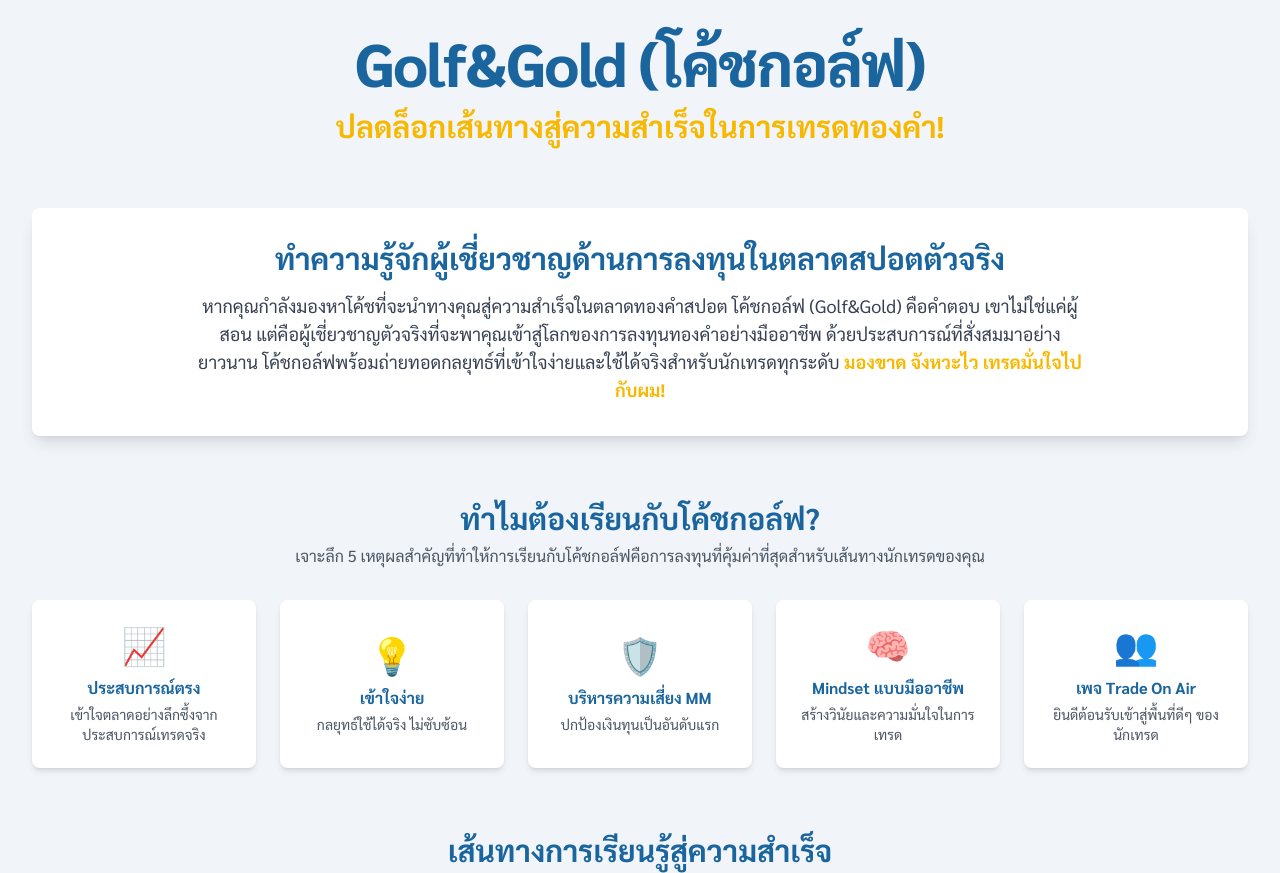
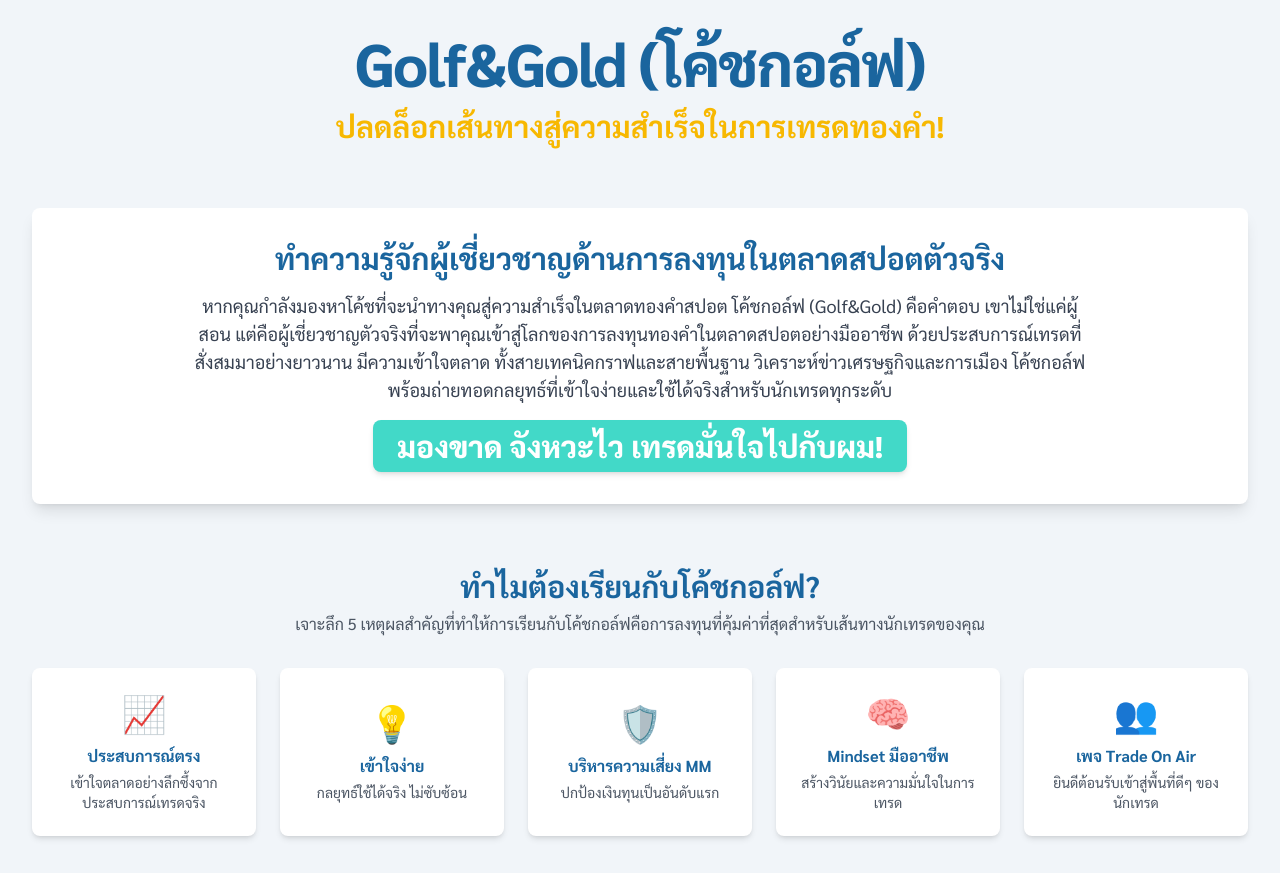
Before and after one commit to golfandgold/GolfandGold, a plain HTML site: page index.html in a window 1280 px wide. Shown: the top 873 px of the page. Drawn offline with nearby package versions, Linux system fonts and the light colour scheme.

Commit message:
Add files via upload

```diff
--- a/index.html
+++ b/index.html
@@ -65,8 +65,11 @@
             <section id="introduction" class="mb-12 md:mb-16">
                 <div class="bg-white rounded-lg shadow-lg p-6 md:p-8 text-center">
                     <h2 class="text-2xl md:text-3xl font-bold text-[#1A659E] mb-4">ทำความรู้จักผู้เชี่ยวชาญด้านการลงทุนในตลาดสปอตตัวจริง</h2>
-                    <p class="text-lg text-gray-700 max-w-4xl mx-auto">
-                        หากคุณกำลังมองหาโค้ชที่จะนำทางคุณสู่ความสำเร็จในตลาดทองคำสปอต โค้ชกอล์ฟ (Golf&Gold) คือคำตอบ เขาไม่ใช่แค่ผู้สอน แต่คือผู้เชี่ยวชาญตัวจริงที่จะพาคุณเข้าสู่โลกของการลงทุนทองคำอย่างมืออาชีพ ด้วยประสบการณ์ที่สั่งสมมาอย่างยาวนาน โค้ชกอล์ฟพร้อมถ่ายทอดกลยุทธ์ที่เข้าใจง่ายและใช้ได้จริงสำหรับนักเทรดทุกระดับ <span class="font-bold text-[#F7B801]">มองขาด จังหวะไว เทรดมั่นใจไปกับผม!</span>
+                    <p class="text-lg text-gray-700 max-w-4xl mx-auto mb-4">
+                        หากคุณกำลังมองหาโค้ชที่จะนำทางคุณสู่ความสำเร็จในตลาดทองคำสปอต โค้ชกอล์ฟ (Golf&Gold) คือคำตอบ เขาไม่ใช่แค่ผู้สอน แต่คือผู้เชี่ยวชาญตัวจริงที่จะพาคุณเข้าสู่โลกของการลงทุนทองคำในตลาดสปอตอย่างมืออาชีพ ด้วยประสบการณ์เทรดที่สั่งสมมาอย่างยาวนาน มีความเข้าใจตลาด ทั้งสายเทคนิคกราฟและสายพื้นฐาน วิเคราะห์ข่าวเศรษฐกิจและการเมือง โค้ชกอล์ฟพร้อมถ่ายทอดกลยุทธ์ที่เข้าใจง่ายและใช้ได้จริงสำหรับนักเทรดทุกระดับ
+                    </p>
+                    <p class="text-2xl md:text-3xl font-extrabold text-white bg-[#42D9C8] inline-block py-2 px-6 rounded-lg shadow-md mx-auto">
+                        มองขาด จังหวะไว เทรดมั่นใจไปกับผม!
                     </p>
                 </div>
             </section>
@@ -94,7 +97,7 @@
                     </div>
                      <div class="bg-white p-6 rounded-lg shadow-md flex flex-col items-center justify-center">
                         <div class="text-4xl mb-3 text-[#F7B801]">🧠</div>
-                        <h3 class="font-bold text-[#1A659E]">Mindset แบบมืออาชีพ</h3>
+                        <h3 class="font-bold text-[#1A659E]">Mindset มืออาชีพ</h3>
                         <p class="text-sm text-gray-600 mt-1">สร้างวินัยและความมั่นใจในการเทรด</p>
                     </div>
                      <div class="bg-white p-6 rounded-lg shadow-md flex flex-col items-center justify-center">
```
